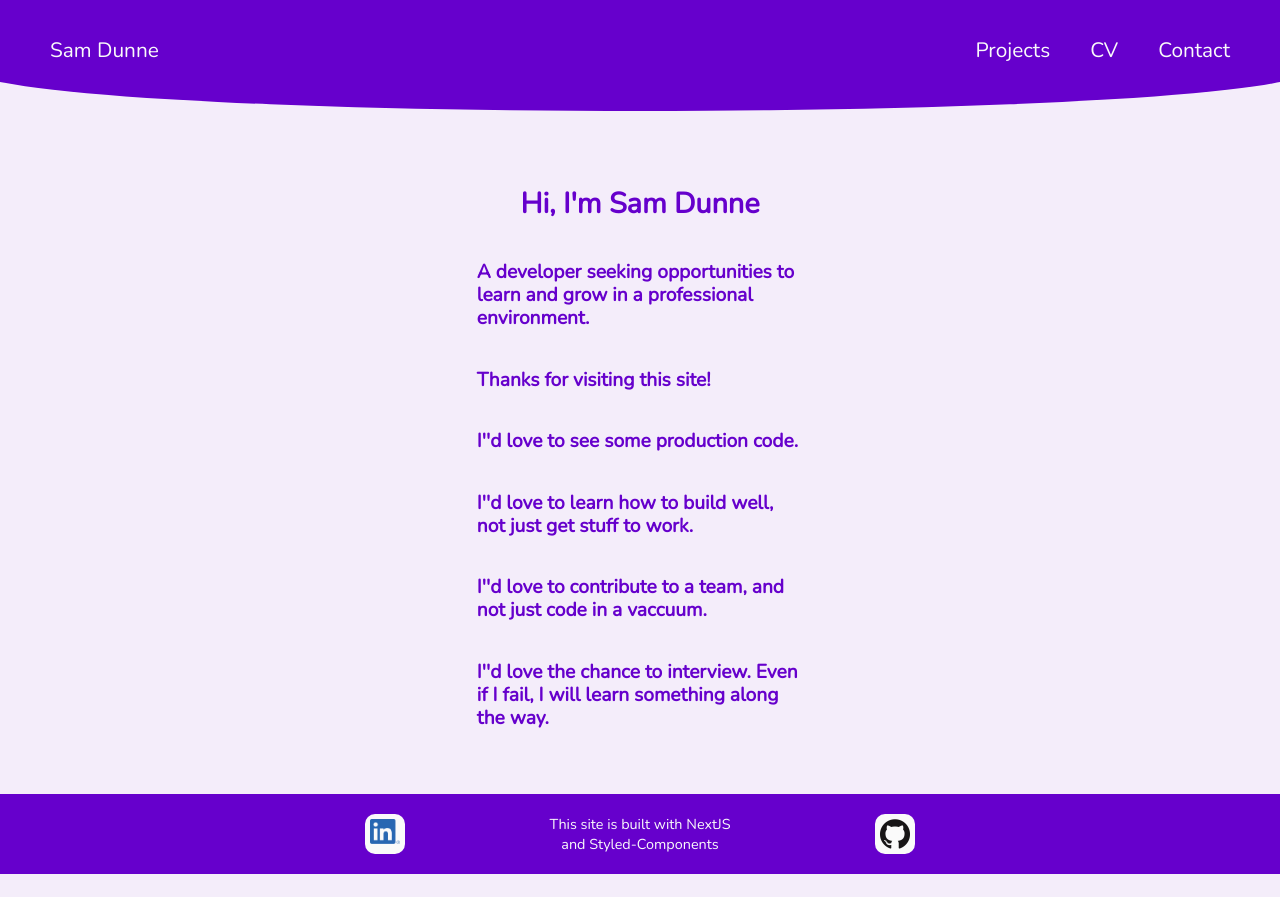
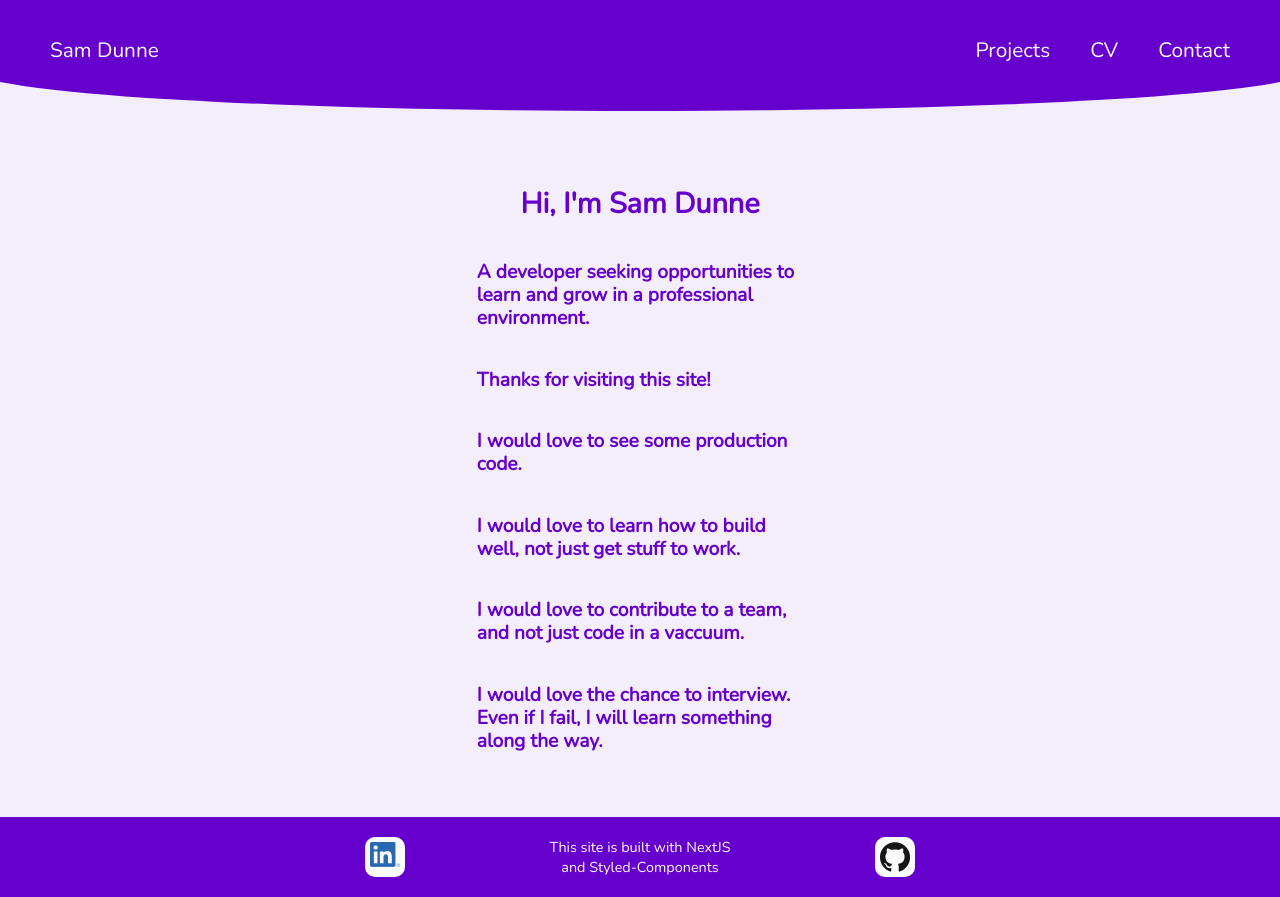
Before and after one commit to Sam-Dunne/portfolio-next-styledcomponents, a Next.js app: page / in a window 1280 px wide. Before the commit the page ends 874 px from the top, so only its background shows below. Built offline with nearby package versions, Linux system fonts and the light colour scheme; no server answers.

Commit message:
removing apostrophes

```diff
--- a/pages/index.js
+++ b/pages/index.js
@@ -43,16 +43,16 @@ export default function Home() {
             Thanks for visiting this site!
           </H2>
           <H2>
-            I&apos;'d love to see some production code.
+            I would love to see some production code.
           </H2>
           <H2>
-            I&apos;'d love to learn how to build well, not just get stuff to work.
+            I would love to learn how to build well, not just get stuff to work.
           </H2>
           <H2>
-            I&apos;'d love to contribute to a team, and not just code in a vaccuum.
+            I would love to contribute to a team, and not just code in a vaccuum.
           </H2>
           <H2>
-            I&apos;'d love the chance to interview. Even if I fail, I will learn something along the way.
+            I would love the chance to interview. Even if I fail, I will learn something along the way.
           </H2>
 
 
```
